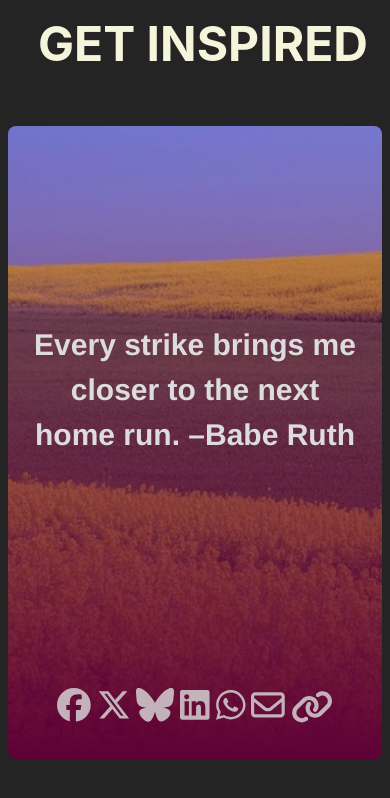
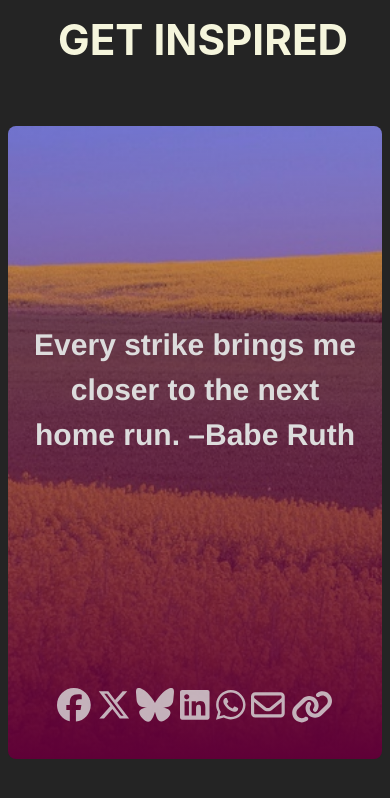
Before and after one commit to cvnoort/motivation-webapp, a React (Vite) app: page / in a window 390 px wide. Shown: the top 798 px of the page. Built offline with nearby package versions, Linux system fonts and the light colour scheme.

Commit message:
Move nav styling and update font size units

```diff
--- a/src/App.css
+++ b/src/App.css
@@ -71,8 +71,4 @@
     width: 90%;
     height: 100%;
   }
-
-  nav {
-    font-size: 3rem;
-  }
 }
--- a/src/index.css
+++ b/src/index.css
@@ -20,3 +20,11 @@ nav {
   font-size: 7vh;
   text-align: center;
 }
+
+/* Responsive */
+
+@media only screen and (max-width: 768px) {
+  nav {
+    font-size: 5vh;
+  }
+}
```
